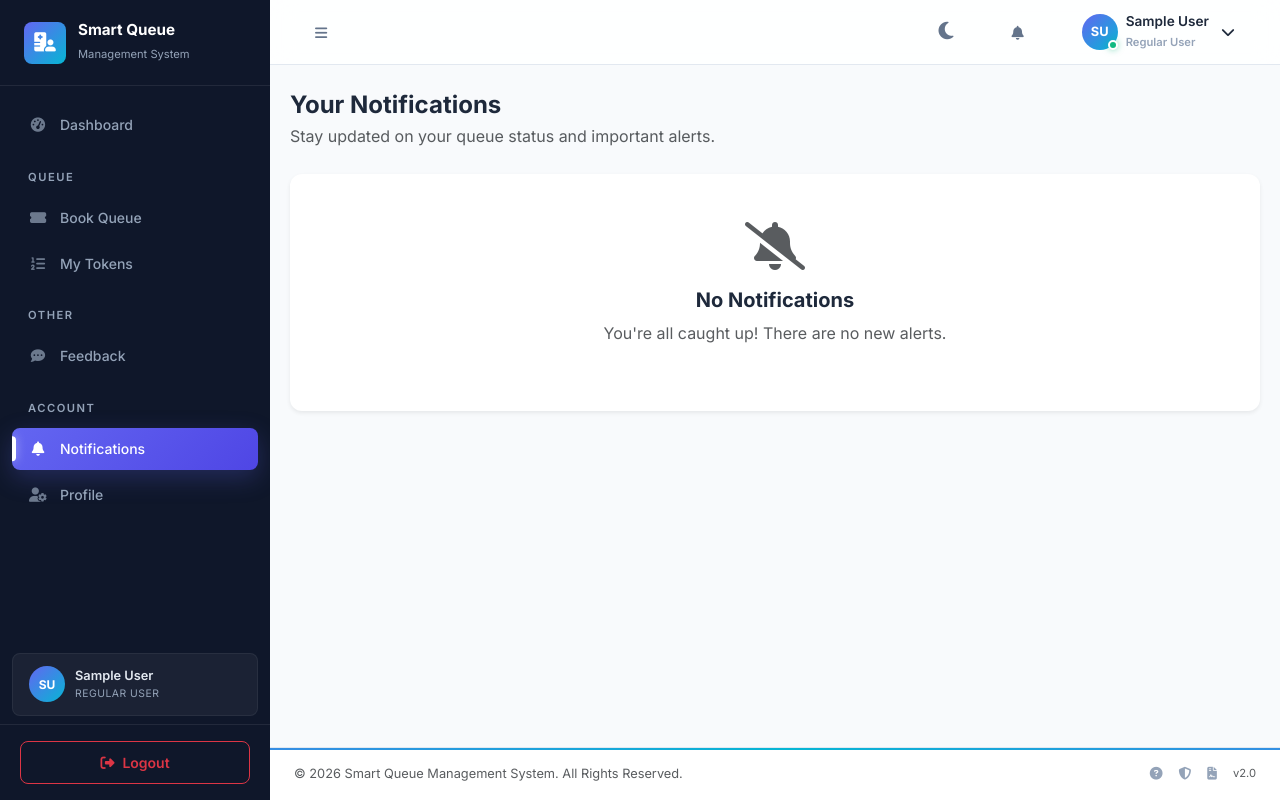
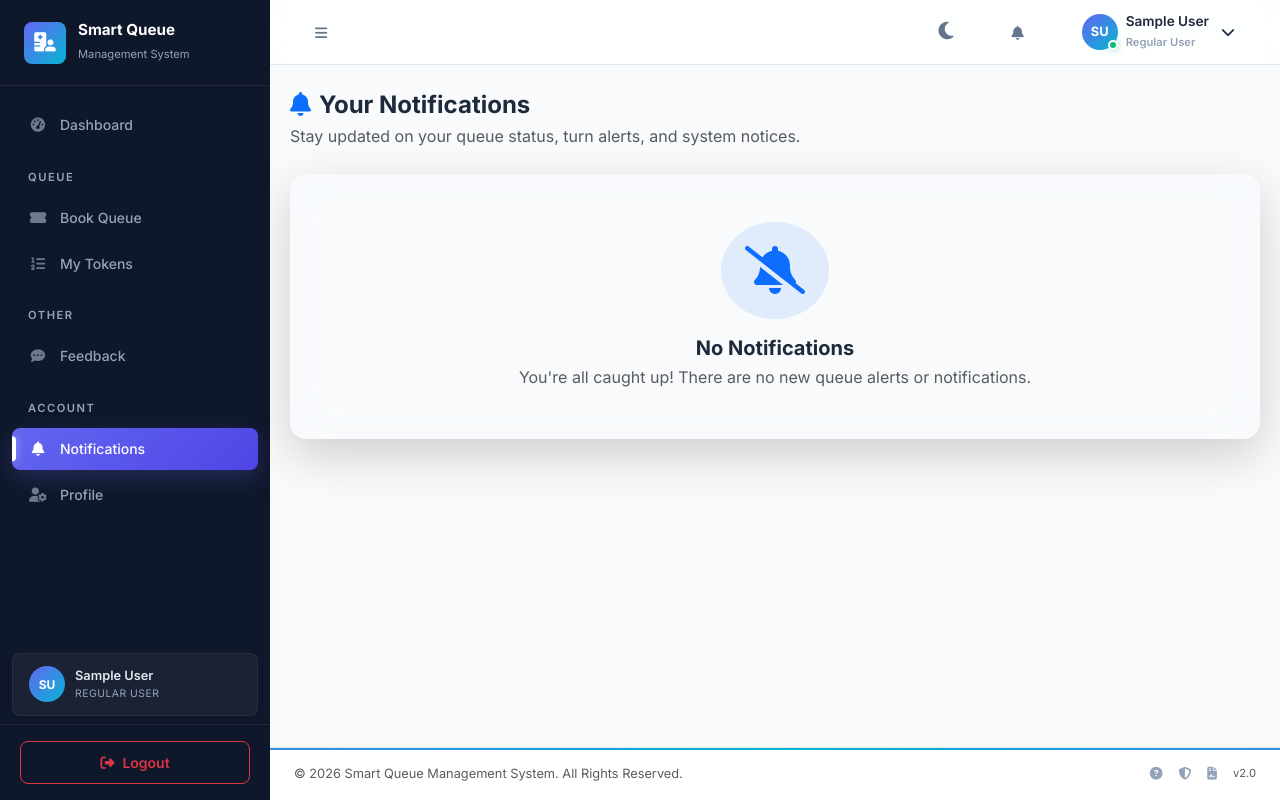
Before and after one commit to mt-abdulla-it/smart-queue-management-system, a Django app: page /notifications/ in a window 1280 px wide. Run offline with Django 5.2, Linux system fonts and the light colour scheme; the visitor is signed in with stand-in values (Sample User, id 1); data that the repository does not hold is empty; parts of the project's set-up code (start-up, migrations or seed data) failed here and were passed over; some libraries are stand-ins or nearby versions.

Commit message:
feat: modernize notifications UI with interactive mark-as-read, delete actions, and visual improvements

```diff
--- a/templates/notifications/list.html
+++ b/templates/notifications/list.html
@@ -1,47 +1,85 @@
 {% extends 'base.html' %}
 {% block title %}Notifications — {{ site_name }}{% endblock %}
+{% block page_header %}Notifications Center{% endblock %}
 
 {% block content %}
-<div class="container py-4">
+<div class="container-fluid py-4">
     <div class="d-flex justify-content-between align-items-center mb-4">
         <div>
-            <h4 class="fw-bold mb-1">Your Notifications</h4>
-            <p class="text-muted mb-0">Stay updated on your queue status and important alerts.</p>
+            <h4 class="fw-bold mb-1"><i class="fas fa-bell text-primary me-2"></i>Your Notifications</h4>
+            <p class="text-muted mb-0">Stay updated on your queue status, turn alerts, and system notices.</p>
         </div>
+        {% if notifications %}
+            <form method="post" action="{% url 'notifications:mark_all_read' %}">
+                {% csrf_token %}
+                <button type="submit" class="btn btn-outline-primary rounded-pill px-4 shadow-sm hover-lift">
+                    <i class="fas fa-check-double me-2"></i>Mark All as Read
+                </button>
+            </form>
+        {% endif %}
     </div>
 
-    <div class="card shadow-sm border-0">
+    <div class="card glass-card border-0 shadow-lg rounded-4 overflow-hidden stagger-1">
         <div class="card-body p-0">
             {% if notifications %}
-                <ul class="list-group list-group-flush">
+                <ul class="list-group list-group-flush border-0">
                     {% for notification in notifications %}
-                        <li class="list-group-item p-4 {% if not notification.is_read %}bg-light border-start border-4 border-primary{% endif %}">
-                            <div class="d-flex w-100 justify-content-between align-items-start">
-                                <div>
-                                    <h6 class="mb-1 fw-bold">{{ notification.title }}</h6>
-                                    <p class="mb-1 text-muted">{{ notification.message }}</p>
-                                    <small class="text-muted">
-                                        <i class="fas fa-clock me-1"></i>{{ notification.sent_at|timesince }} ago
-                                    </small>
+                        <li class="list-group-item p-4 border-bottom hover-action-row {% if not notification.is_read %}bg-primary bg-opacity-10 border-start border-4 border-primary{% endif %}">
+                            <div class="d-flex w-100 justify-content-between align-items-start gap-3">
+                                <div class="d-flex gap-3 align-items-start">
+                                    <div class="stat-icon rounded-circle p-3 flex-shrink-0 {% if not notification.is_read %}bg-primary text-white{% else %}bg-secondary bg-opacity-10 text-secondary{% endif %}">
+                                        {% if notification.notification_type == 'EMAIL' %}
+                                            <i class="fas fa-envelope fa-lg"></i>
+                                        {% elif notification.notification_type == 'SMS' %}
+                                            <i class="fas fa-sms fa-lg"></i>
+                                        {% else %}
+                                            <i class="fas fa-bell fa-lg"></i>
+                                        {% endif %}
+                                    </div>
+                                    <div>
+                                        <div class="d-flex align-items-center gap-2 mb-1">
+                                            <h6 class="mb-0 fw-bold">{{ notification.title }}</h6>
+                                            {% if not notification.is_read %}
+                                                <span class="badge bg-danger rounded-pill fs-8">New</span>
+                                            {% endif %}
+                                        </div>
+                                        <p class="mb-2 text-secondary">{{ notification.message }}</p>
+                                        <small class="text-muted">
+                                            <i class="far fa-clock me-1"></i>{{ notification.sent_at|timesince }} ago
+                                            {% if notification.is_read and notification.read_at %}
+                                                <span class="ms-2 opacity-75">• Read {{ notification.read_at|timesince }} ago</span>
+                                            {% endif %}
+                                        </small>
+                                    </div>
                                 </div>
-                                {% if notification.notification_type == 'EMAIL' %}
-                                    <span class="badge bg-secondary"><i class="fas fa-envelope"></i></span>
-                                {% elif notification.notification_type == 'SMS' %}
-                                    <span class="badge bg-success"><i class="fas fa-sms"></i></span>
-                                {% else %}
-                                    <span class="badge bg-primary"><i class="fas fa-bell"></i></span>
-                                {% endif %}
+
+                                <div class="d-flex align-items-center gap-2 flex-shrink-0">
+                                    {% if not notification.is_read %}
+                                        <form method="post" action="{% url 'notifications:mark_read' notification.pk %}">
+                                            {% csrf_token %}
+                                            <button type="submit" class="btn btn-sm btn-outline-success rounded-pill px-3" title="Mark as Read">
+                                                <i class="fas fa-check me-1"></i>Read
+                                            </button>
+                                        </form>
+                                    {% endif %}
+                                    <form method="post" action="{% url 'notifications:delete' notification.pk %}">
+                                        {% csrf_token %}
+                                        <button type="submit" class="btn btn-sm btn-outline-danger rounded-circle p-2" title="Delete Notification" style="width: 34px; height: 34px;">
+                                            <i class="fas fa-trash-alt"></i>
+                                        </button>
+                                    </form>
+                                </div>
                             </div>
                         </li>
                     {% endfor %}
                 </ul>
             {% else %}
                 <div class="p-5 text-center">
-                    <div class="text-muted mb-3">
+                    <div class="bg-primary bg-opacity-10 text-primary rounded-circle p-4 d-inline-block mb-3">
                         <i class="fas fa-bell-slash fa-3x"></i>
                     </div>
-                    <h5 class="fw-bold">No Notifications</h5>
-                    <p class="text-muted">You're all caught up! There are no new alerts.</p>
+                    <h5 class="fw-bold mb-1">No Notifications</h5>
+                    <p class="text-muted mb-0">You're all caught up! There are no new queue alerts or notifications.</p>
                 </div>
             {% endif %}
         </div>
```
